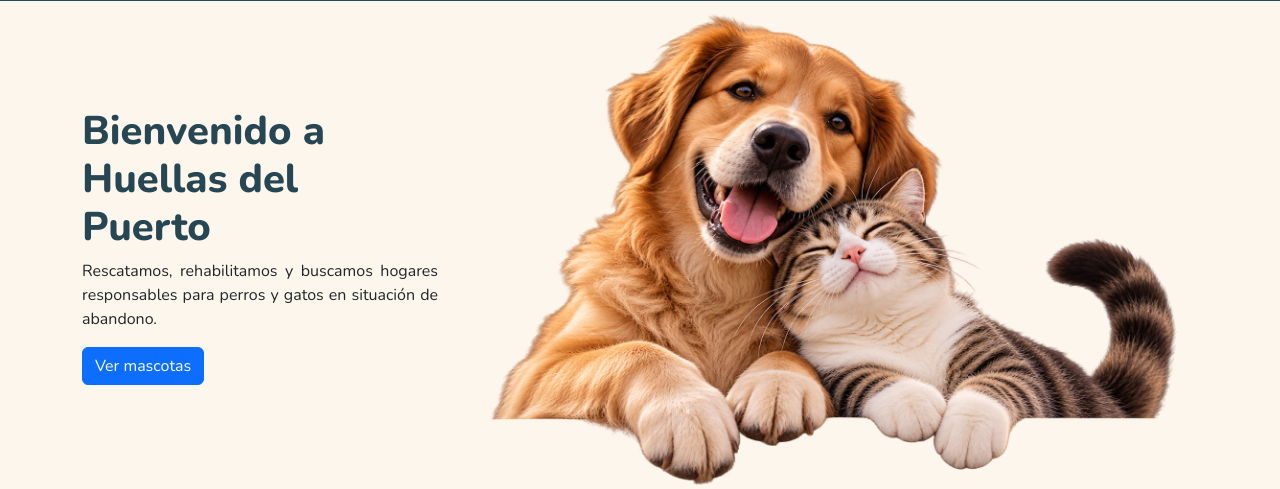
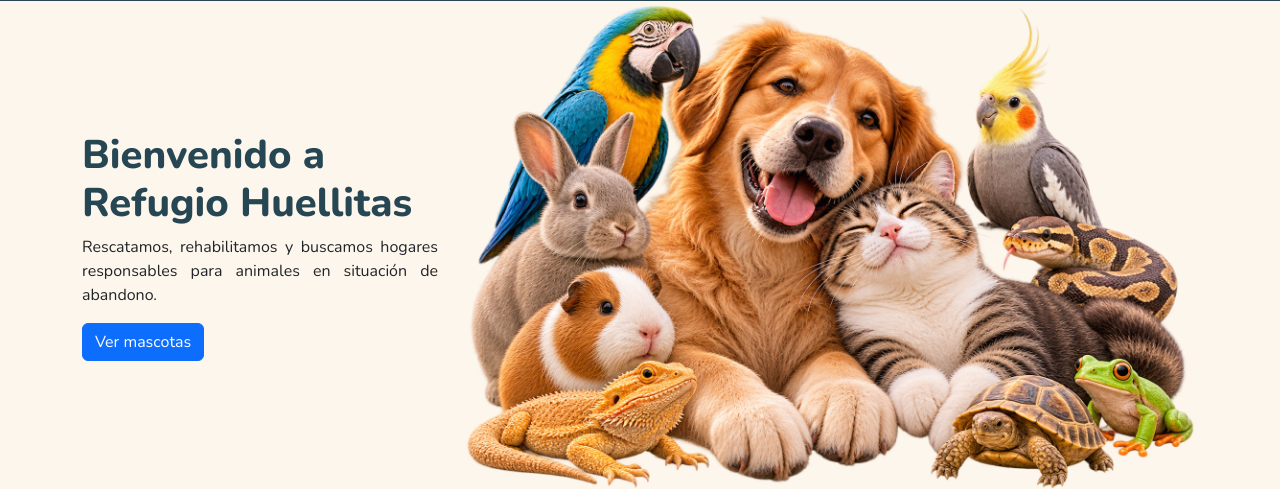
Before and after one commit to cvillalobosUSM/CER2-VILLALOBOSCRISTIAN, a Django app: page / in a window 1280 px wide. Shown: the part 130-619 px from the top of the page. Run offline with Django 5.2, Linux system fonts and the light colour scheme.

Commit message:
Se corrigen detalles y se arreglan imagenes para que coincidan con el nuevo contexto solicitado

```diff
--- a/core/templates/core/base.html
+++ b/core/templates/core/base.html
@@ -23,7 +23,10 @@
 
         <link rel="stylesheet" href="{% static 'core/css/style.css' %}" />
 
-        <title>{% block titulo %}Huellas del Puerto{% endblock %}</title>
+        <link rel="icon" type="image/png"
+              href="{% static 'core/img/favicon.png' %}">
+
+        <title>{% block titulo %}Refugio Huellitas{% endblock %}</title>
     </head>
 
     <body>
@@ -34,7 +37,7 @@
                     <a class="navbar-brand" href="/">
                         <img
                             src="{% static 'core/img/logo.png' %}"
-                            alt="Huellas del Puerto"
+                            alt="Refugio Huellitas"
                             class="logo-header"
                         />
                     </a>
@@ -57,9 +60,7 @@
                                 <a class="nav-link" href="/">Inicio</a>
                             </li>
                             <li class="nav-item">
-                                <a class="nav-link" href="/mascotas/"
-                                    >Mascotas</a
-                                >
+                                <a class="nav-link" href="/mascotas/">Mascotas</a>
                             </li>
                         </ul>
                     </div>
@@ -77,7 +78,7 @@
                     <div class="col-12 col-md-6">
                         <img
                             src="{% static 'core/img/logo.png' %}"
-                            alt="Huellas del Puerto"
+                            alt="Refugio Huellitas"
                             class="logo-footer"
                         />
                     </div>
--- a/core/templates/core/home.html
+++ b/core/templates/core/home.html
@@ -2,7 +2,7 @@
 {% load static %}
 
 {% block titulo %}
-HdP | Página Principal
+RH | Página Principal
 {% endblock %}
 
 {% block contenido %}
@@ -12,10 +12,10 @@ HdP | Página Principal
     <div class="container">
         <div class="row align-items-center">
             <div class="col-12 col-md-4">
-                <h1>Bienvenido a Huellas del Puerto</h1>
+                <h1>Bienvenido a Refugio Huellitas</h1>
                 <p class="justify">
                     Rescatamos, rehabilitamos y buscamos hogares responsables
-                    para perros y gatos en situación de abandono.
+                    para animales en situación de abandono.
                 </p>
                 <a href="/mascotas/" class="btn btn-primary">Ver mascotas</a>
             </div>
@@ -24,7 +24,7 @@ HdP | Página Principal
                 <img
                     class="img-fluid"
                     src="{% static 'core/img/bienvenida.png' %}"
-                    alt="Perros y gatos de la fundación"
+                    alt="Mascotas de la fundación"
                 />
             </div>
         </div>
@@ -46,9 +46,9 @@ HdP | Página Principal
             <div class="col-12 col-md-7">
                 <h2>Sobre la Fundación</h2>
                 <p class="justify">
-                    La Fundación Huellas del Puerto es una organización sin
+                    La Fundación Refugio Huellitas es una organización sin
                     fines de lucro que se dedica a rescatar, rehabilitar y
-                    encontrar hogares responsables para perros y gatos en
+                    encontrar hogares responsables para animales en
                     situación de abandono.
                 </p>
             </div>
@@ -138,7 +138,7 @@ HdP | Página Principal
                         <h3 class="card-title">Contacto</h3>
                         <i class="bi bi-envelope-fill fs-1"></i>
                         <p class="card-text">
-                            contacto@huellasdelpuerto.cl<br />
+                            contacto@refugiohuellitas.cl<br />
                             +56 9 1234 5678
                         </p>
                     </div>
--- a/core/templates/core/listaMascota.html
+++ b/core/templates/core/listaMascota.html
@@ -3,7 +3,7 @@
 {% load static %}
 
 {% block titulo %}
-HdP | Nuestras Mascotas
+RH | Nuestras Mascotas
 {% endblock %}
 
 {% block contenido %}
```
Also changed, not shown: core/static/core/img/bienvenida.png, core/static/core/img/favicon.png (added), core/static/core/img/gato1.jpg (deleted), core/static/core/img/gato2.jpg (deleted), core/static/core/img/gato3.jpg (deleted), core/static/core/img/perro1.jpg (deleted), core/static/core/img/perro2.jpg (deleted), core/static/core/img/perro3.jpg (deleted), 2 other files.
